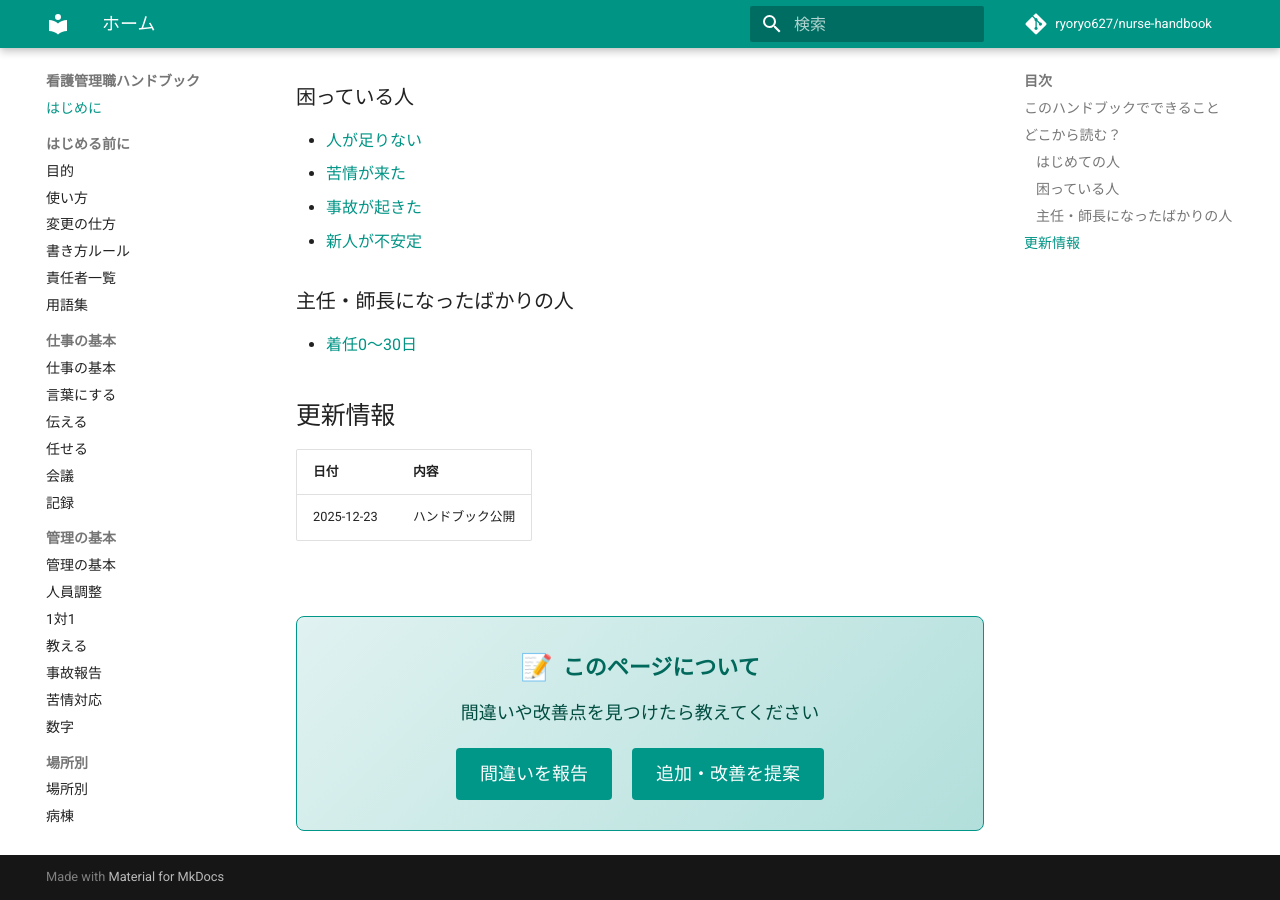
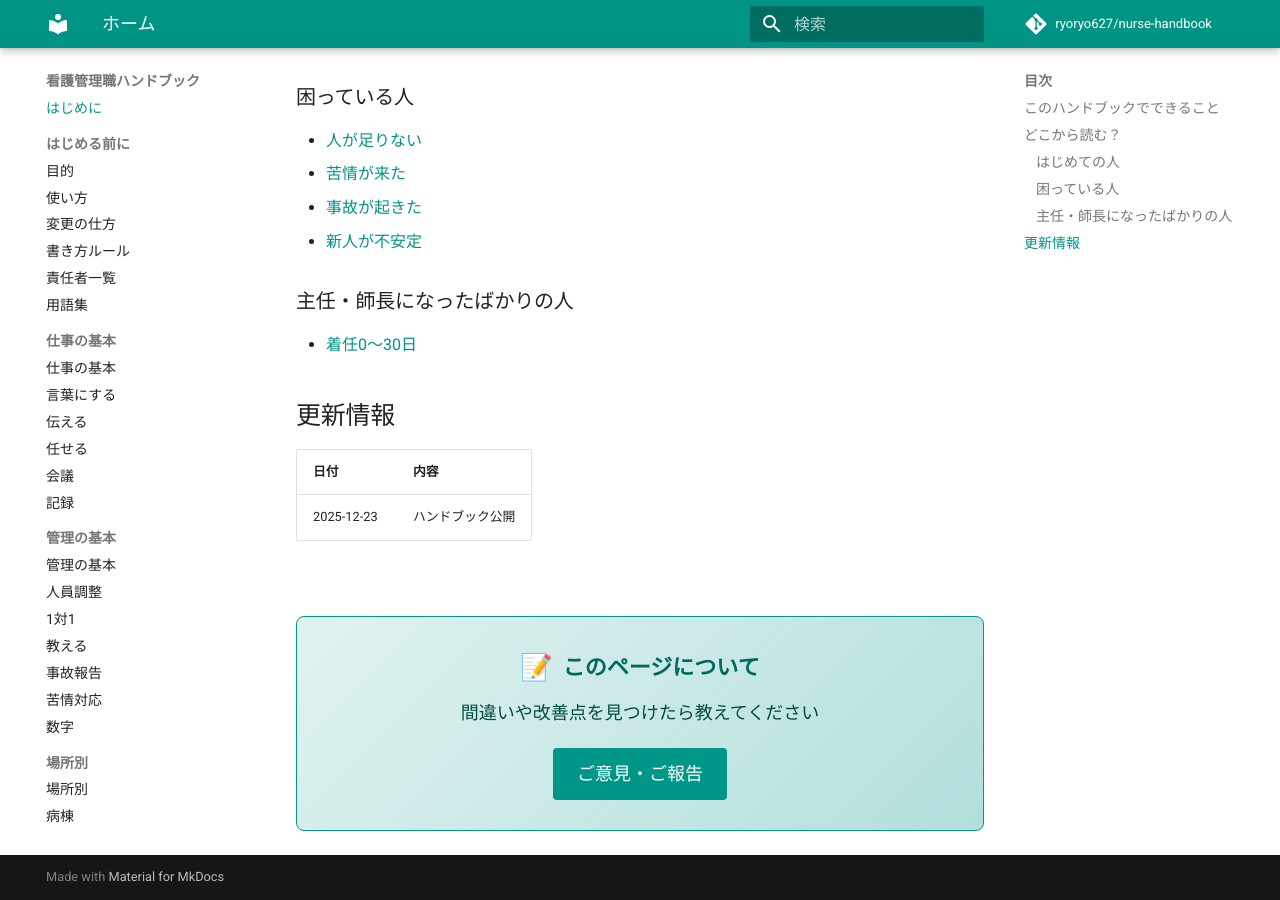
Before and after one commit to ryoryo627/nurse-handbook, an MkDocs documentation site: the page built from docs/index.md, in a window 1280 px wide and 900 px high, scrolled down 569 px. Built offline with MkDocs 1.6.1 and Material for MkDocs 9.7.7, drawn with Linux system fonts in a browser that asks for light colours; comment, search, counter and statistics services are not loaded.

Commit message:
Issue報告テンプレートを統合してスマホ対応を修正
- 2つのテンプレート（mistake.yml, addition.yml）を1つに統合（feedback.yml）
- 報告タイプをフォーム内のドロップダウンで選択する形式に変更
- スマホでテンプレート選択画面が表示される問題を解消

🤖 Generated with [Claude Code](https://claude.com/claude-code)

Co-Authored-By: Claude Opus 4.5 <noreply@anthropic.com>

```diff
--- a/overrides/main.html
+++ b/overrides/main.html
@@ -10,17 +10,11 @@
   </div>
   <p class="issue-report-text">間違いや改善点を見つけたら教えてください</p>
   <div class="issue-report-buttons">
-    <a href="https://github.com/ryoryo627/nurse-handbook/issues/new?template=mistake.yml&title=[間違い] {{ page.title | urlencode }}"
+    <a href="https://github.com/ryoryo627/nurse-handbook/issues/new?template=feedback.yml&title=[報告] {{ page.title | urlencode }}"
        class="issue-report-button issue-report-mistake"
        target="_blank"
        rel="noopener">
-      間違いを報告
-    </a>
-    <a href="https://github.com/ryoryo627/nurse-handbook/issues/new?template=addition.yml&title=[提案] {{ page.title | urlencode }}"
-       class="issue-report-button issue-report-addition"
-       target="_blank"
-       rel="noopener">
-      追加・改善を提案
+      ご意見・ご報告
     </a>
   </div>
 </div>
```
Also changed, not shown: 3 other files.
